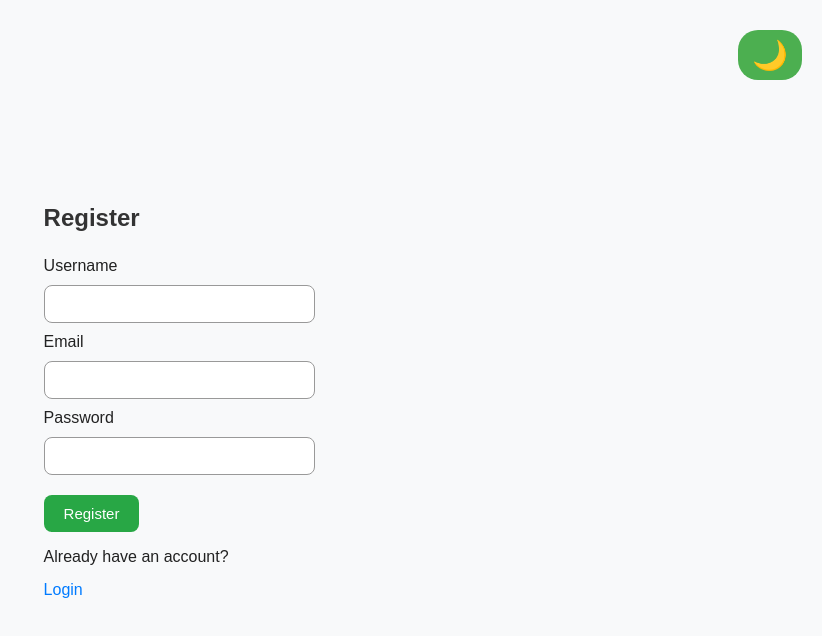
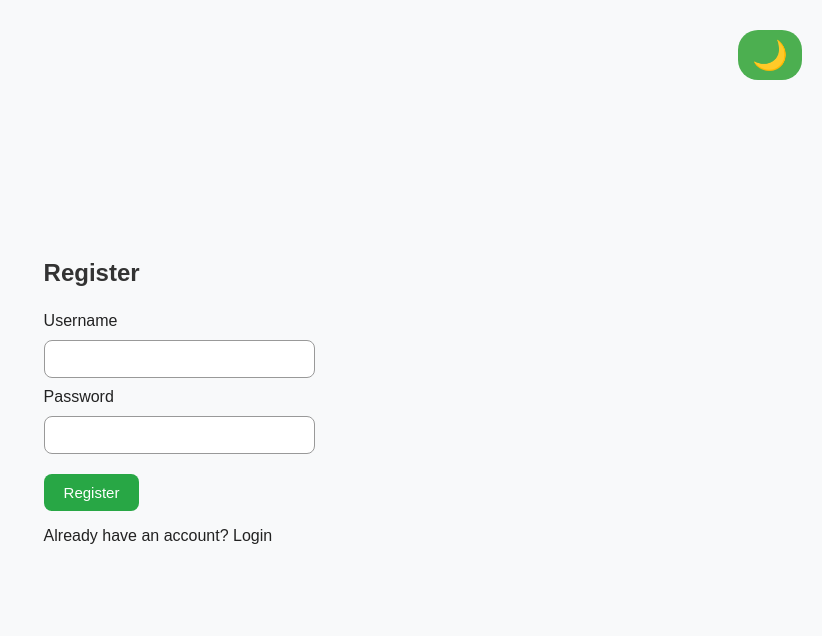
Before and after one commit to VarunV-CS/Login-Auth-App, a React (Vite) app: page /register in a window 1280 px wide. Shown: the top 636 px of the page, without its empty margins (458-1280 px from the left). Built offline with nearby package versions, Linux system fonts and the light colour scheme.

Commit message:
unsure update

```diff
--- a/db.json
+++ b/db.json
@@ -29,6 +29,11 @@
       "username": "monop",
       "password": "strange",
       "email": "m@o.p"
+    },
+    {
+      "id": "f71e",
+      "username": "strange",
+      "password": "doctor"
     }
   ]
 }
--- a/src/context/AuthContext.jsx
+++ b/src/context/AuthContext.jsx
@@ -10,48 +10,54 @@ export const AuthProvider = ({ children }) => {
   const [isAuthenticated, setIsAuthenticated] = useState(!!user);
   const [loading, setLoading] = useState(false);
 
-  const login = useCallback(async (username, password) => {
+  //  REGISTER
+  const register = useCallback(async (username, password) => {
     setLoading(true);
     try {
-      // simulate API or replace with real fetch
-      const res = await fetch("http://localhost:3000/login", {
+      // Check if username already exists
+      const existing = await fetch(`http://localhost:5000/users?username=${username}`);
+      const exists = await existing.json();
+
+      if (exists.length > 0) throw new Error("Username already exists");
+
+      const res = await fetch("http://localhost:5000/users", {
         method: "POST",
         headers: { "Content-Type": "application/json" },
         body: JSON.stringify({ username, password }),
       });
 
-      const data = await res.json();
-      if (!res.ok) throw new Error(data.message || "Login failed");
+      if (!res.ok) throw new Error("Failed to register user");
 
-      setUser(data.user);
+      const newUser = await res.json();
+      setUser(newUser);
       setIsAuthenticated(true);
-      localStorage.setItem("user", JSON.stringify(data.user));
+      localStorage.setItem("user", JSON.stringify(newUser));
     } catch (error) {
-      console.error("Login error:", error);
-      throw error;
+      console.error("Register error:", error);
+      alert(error.message);
     } finally {
       setLoading(false);
     }
   }, []);
 
-  const register = useCallback(async (username, password) => {
+  //  LOGIN
+  const login = useCallback(async (username, password) => {
     setLoading(true);
     try {
-      const res = await fetch("http://localhost:3000/register", {
-        method: "POST",
-        headers: { "Content-Type": "application/json" },
-        body: JSON.stringify({ username, password }),
-      });
+      const res = await fetch(
+        `http://localhost:5000/users?username=${username}&password=${password}`
+      );
 
       const data = await res.json();
-      if (!res.ok) throw new Error(data.message || "Registration failed");
 
-      setUser(data.user);
+      if (data.length === 0) throw new Error("Invalid credentials");
+
+      setUser(data[0]);
       setIsAuthenticated(true);
-      localStorage.setItem("user", JSON.stringify(data.user));
+      localStorage.setItem("user", JSON.stringify(data[0]));
     } catch (error) {
-      console.error("Register error:", error);
-      throw error;
+      console.error("Login error:", error);
+      alert(error.message);
     } finally {
       setLoading(false);
     }
@@ -63,7 +69,6 @@ export const AuthProvider = ({ children }) => {
     localStorage.removeItem("user");
   }, []);
 
-  // persist auth
   useEffect(() => {
     const storedUser = localStorage.getItem("user");
     if (storedUser) {
--- a/src/context/ThemeContext.jsx
+++ b/src/context/ThemeContext.jsx
@@ -10,7 +10,7 @@ export const ThemeProvider = ({ children }) => {
     localStorage.setItem("theme", theme);
   }, [theme]);
 
-  // ✅ useCallback prevents re-creation
+  // useCallback prevents re-creation
   const toggleTheme = useCallback(() => {
     setTheme((prev) => (prev === "light" ? "dark" : "light"));
   }, []);
--- a/src/pages/Register.jsx
+++ b/src/pages/Register.jsx
@@ -1,44 +1,48 @@
+// src/pages/Register.jsx
 import React, { useState } from "react";
-import { Link, useNavigate } from "react-router-dom";
+import { useNavigate } from "react-router-dom";
+import { useAuth } from "../hooks/useAuth";
 import InputField from "../components/InputField";
-import { useAuth } from "../hooks/useAuth";
-import "../styles/style.css";
 
 const Register = () => {
-  const { register, loading, error } = useAuth();
+  const { register, loading } = useAuth();
+  const [username, setUsername] = useState("");
+  const [password, setPassword] = useState("");
   const navigate = useNavigate();
-  const [success, setSuccess] = useState(false);
-
-  const [username, setUsername] = useState("");
-  const [email, setEmail] = useState("");
-  const [password, setPassword] = useState("");
 
   const handleSubmit = async (e) => {
     e.preventDefault();
-    await register(username, password, email);
-    if (!error) {
-      setSuccess(true);
-      setTimeout(() => navigate("/"), 1500); // redirect after success
-    }
+    await register(username, password);
+    navigate("/welcome");
   };
 
   return (
     <div className="form-container">
       <h2>Register</h2>
       <form onSubmit={handleSubmit}>
-        <InputField label="Username" value={username} onChange={(e) => setUsername(e.target.value)} required />
-        <InputField label="Email" type="email" value={email} onChange={(e) => setEmail(e.target.value)} required />
-        <InputField label="Password" type="password" value={password} onChange={(e) => setPassword(e.target.value)} required />
-        <button type="submit" className="form-btn" disabled={loading}>
+        <InputField
+          label="Username"
+          value={username}
+          onChange={(e) => setUsername(e.target.value)}
+          required
+        />
+        <InputField
+          label="Password"
+          type="password"
+          value={password}
+          onChange={(e) => setPassword(e.target.value)}
+          required
+        />
+        <button type="submit" disabled={loading}>
           {loading ? "Registering..." : "Register"}
         </button>
       </form>
 
-      {error && <p className="error-text">{error}</p>}
-      {success && <p className="success-text">Registered successfully! Redirecting...</p>}
-
       <p>
-        Already have an account? <Link to="/login">Login</Link>
+        Already have an account?{" "}
+        <span className="link" onClick={() => navigate("/login")}>
+          Login
+        </span>
       </p>
     </div>
   );
```
